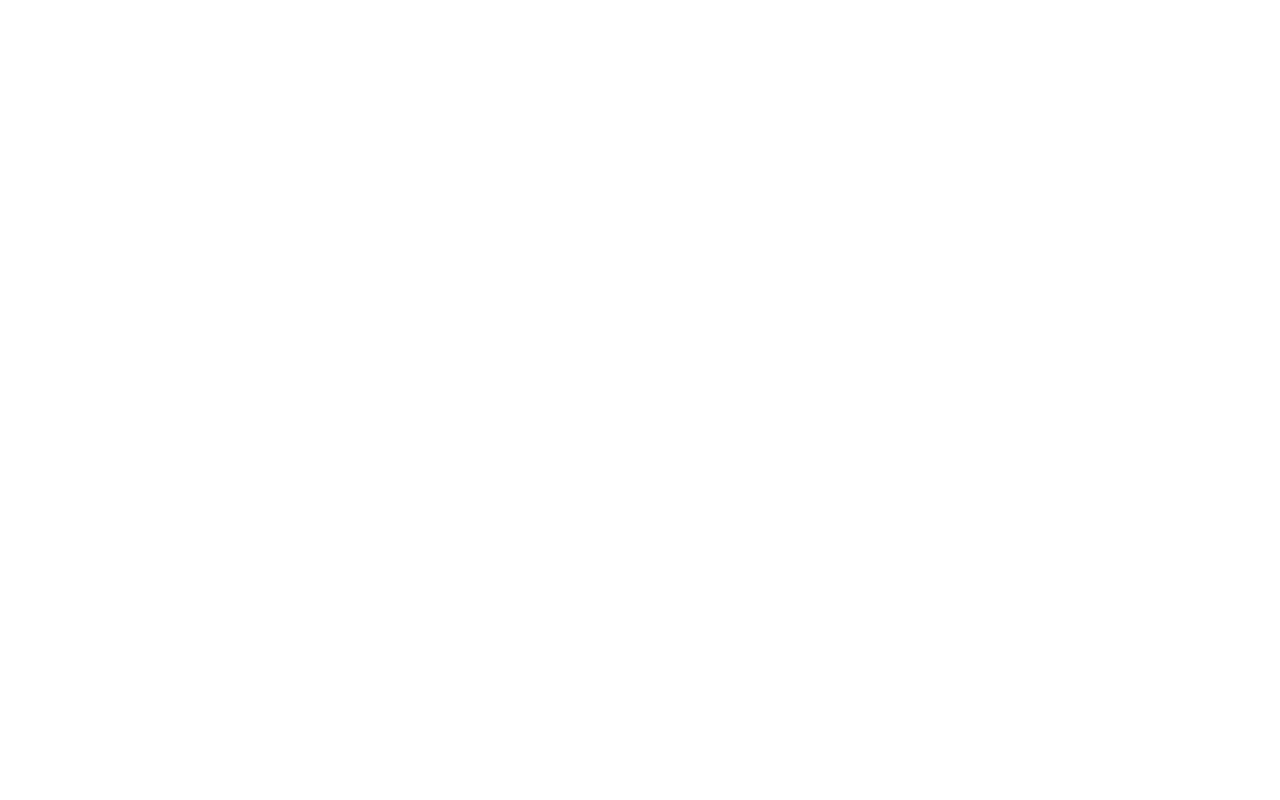
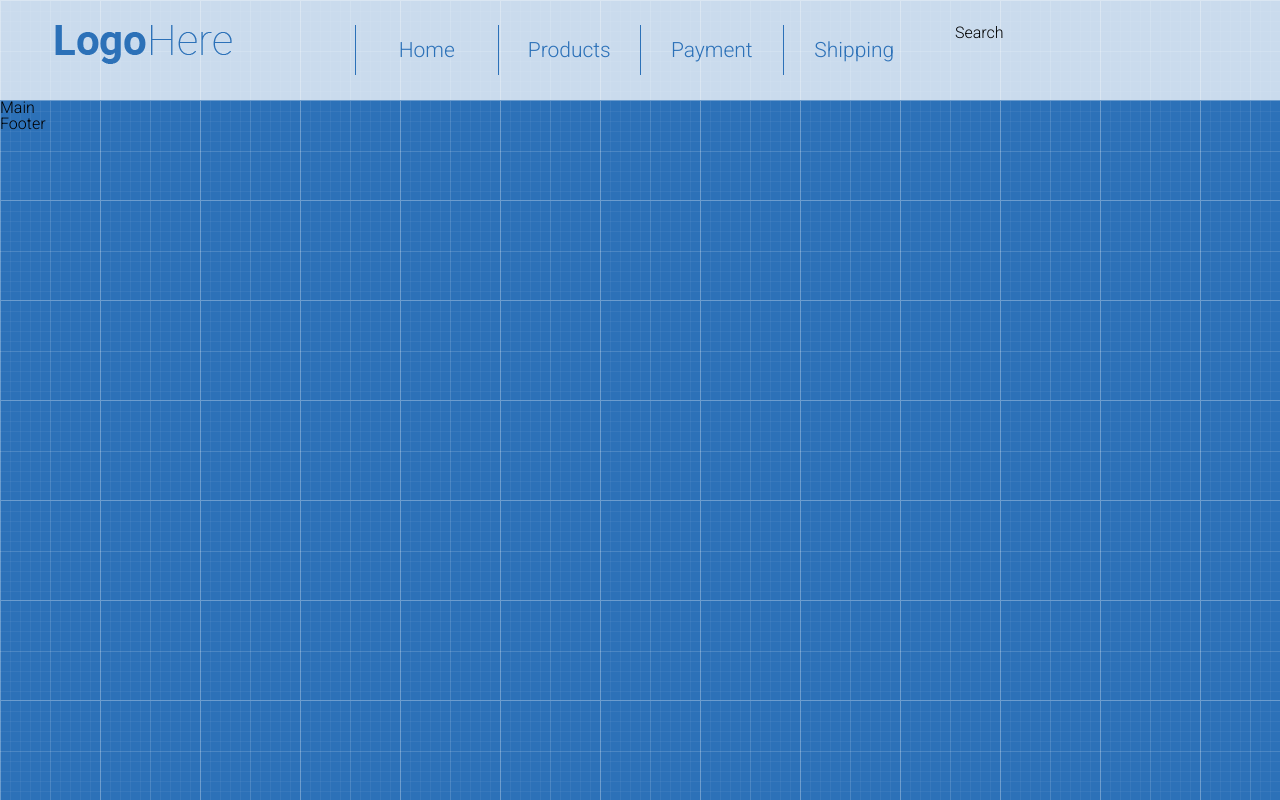
Before and after one commit to LiudmilaLushchuk/shop-project, a plain HTML site: page index.html in a window 1280 px wide. Drawn offline with Linux system fonts and the light colour scheme.

Commit message:
added logo and menu

```diff
--- a/index.html
+++ b/index.html
@@ -3,6 +3,7 @@
   <head>
     <meta charset="UTF-8" />
     <meta name="viewport" content="width=device-width, initial-scale=1.0" />
+    <link rel="stylesheet" href="reset.css" />
     <link rel="stylesheet" href="style.css" />
     <link rel="preconnect" href="https://fonts.googleapis.com" />
     <link rel="preconnect" href="https://fonts.gstatic.com" crossorigin />
@@ -12,5 +13,32 @@
     />
     <title>Shop-project</title>
   </head>
-  <body></body>
+  <body>
+    <header class="header">
+      <div class="container">
+        <div class="row">
+          <div class="col-3">
+            <div class="logo">
+              <a href="#">
+                <img src="images/logo.png" alt="Logo" />
+              </a>
+            </div>
+          </div>
+          <div class="col-6">
+            <nav>
+              <ul class="menu">
+                <li><a href="#">Home</a></li>
+                <li><a href="#">Products</a></li>
+                <li><a href="#">Payment</a></li>
+                <li><a href="#">Shipping</a></li>
+              </ul>
+            </nav>
+          </div>
+          <div class="col-3">Search</div>
+        </div>
+      </div>
+    </header>
+    <main class="main">Main</main>
+    <footer class="footer">Footer</footer>
+  </body>
 </html>
--- /dev/null
+++ b/reset.css
@@ -0,0 +1,124 @@
+html,
+body,
+div,
+span,
+applet,
+object,
+iframe,
+h1,
+h2,
+h3,
+h4,
+h5,
+h6,
+p,
+blockquote,
+pre,
+a,
+abbr,
+acronym,
+address,
+big,
+cite,
+code,
+del,
+dfn,
+em,
+img,
+ins,
+kbd,
+q,
+s,
+samp,
+small,
+strike,
+strong,
+sub,
+sup,
+tt,
+var,
+b,
+u,
+i,
+center,
+dl,
+dt,
+dd,
+ol,
+ul,
+li,
+fieldset,
+form,
+label,
+legend,
+table,
+caption,
+tbody,
+tfoot,
+thead,
+tr,
+th,
+td,
+article,
+aside,
+canvas,
+details,
+embed,
+figure,
+figcaption,
+footer,
+header,
+hgroup,
+menu,
+nav,
+output,
+ruby,
+section,
+summary,
+time,
+mark,
+audio,
+video {
+  margin: 0;
+  padding: 0;
+  border: 0;
+  font-size: 100%;
+  font: inherit;
+  vertical-align: baseline;
+}
+/* HTML5 display-role reset for older browsers */
+article,
+aside,
+details,
+figcaption,
+figure,
+footer,
+header,
+hgroup,
+menu,
+nav,
+section {
+  display: block;
+}
+body {
+  line-height: 1;
+}
+ol,
+ul {
+  list-style: none;
+}
+blockquote,
+q {
+  quotes: none;
+}
+blockquote:before,
+blockquote:after,
+q:before,
+q:after {
+  content: "";
+  content: none;
+}
+table {
+  border-collapse: collapse;
+  border-spacing: 0;
+}
--- a/style.css
+++ b/style.css
@@ -2,6 +2,52 @@
   box-sizing: border-box;
 }
 body {
-  font-family: "Open Sans", sans-serif;
   font-family: "Roboto", sans-serif;
+  background-image: url(images/patt.png);
 }
+.container {
+  max-width: 1200px;
+  width: 100%;
+  margin: 0 auto;
+  padding: 0 15px;
+}
+.row {
+  display: flex;
+  margin: 0 -15px;
+}
+[class*="col-"] {
+  padding: 0 15px;
+}
+.col-3 {
+  max-width: 25%;
+  flex: 0 0 25%;
+}
+.col-6 {
+  max-width: 50%;
+  flex: 0 0 50%;
+}
+.header {
+  display: flex;
+  height: 100px;
+  align-items: center;
+  background-color: rgba(255, 255, 255, 0.75);
+}
+.menu {
+  display: flex;
+}
+.menu li {
+  width: 25%;
+  border-left: 1px solid #2c71b8;
+}
+.menu li:last-child {
+  border-left: 1px solid #2c71b8;
+}
+.menu a {
+  display: block;
+  height: 50px;
+  text-decoration: none;
+  color: #2c71b8;
+  text-align: center;
+  line-height: 50px;
+  font-size: 21px;
+}
```
Also changed, not shown: images/logo.png (added), images/patt.png (added).
